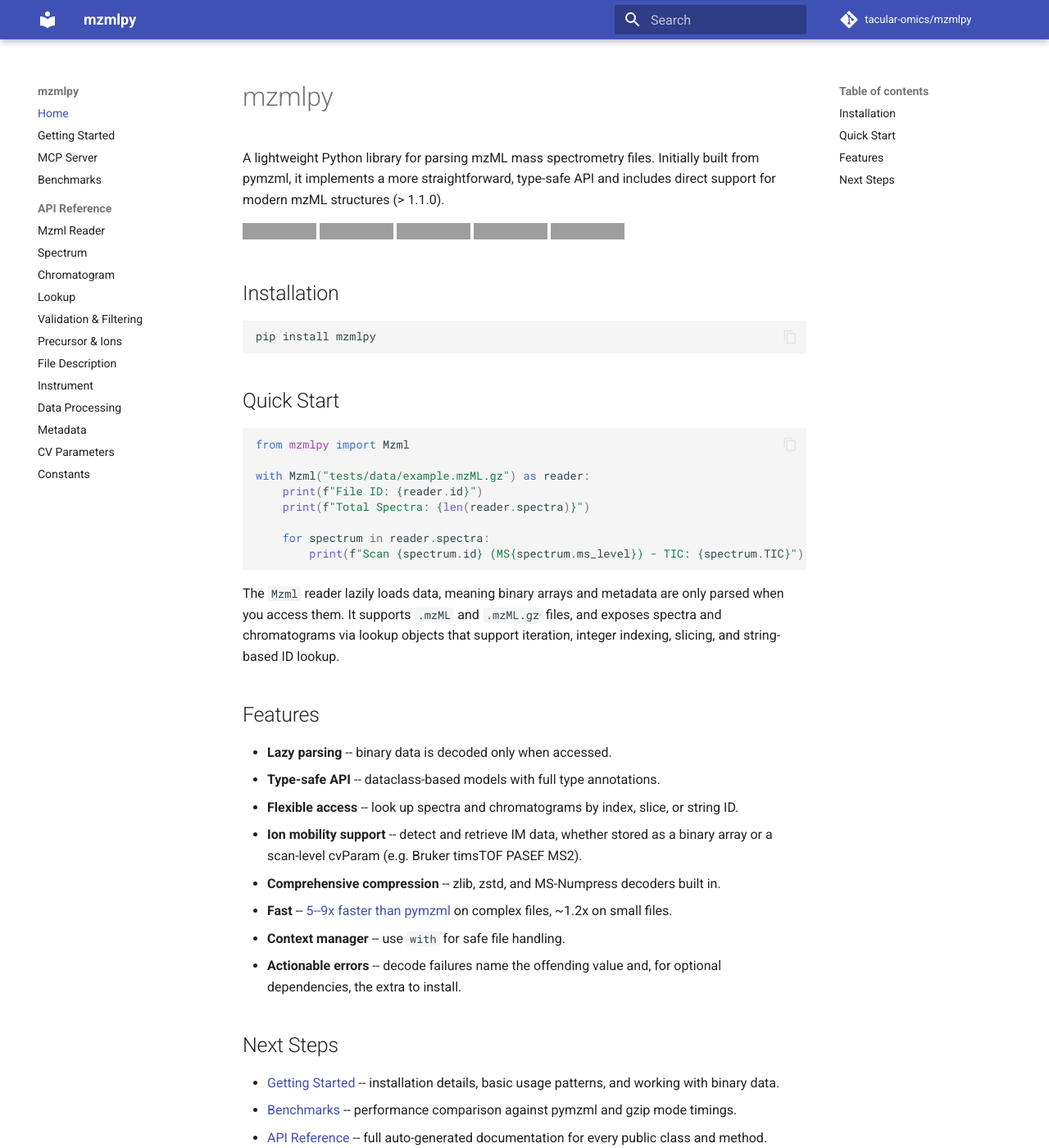
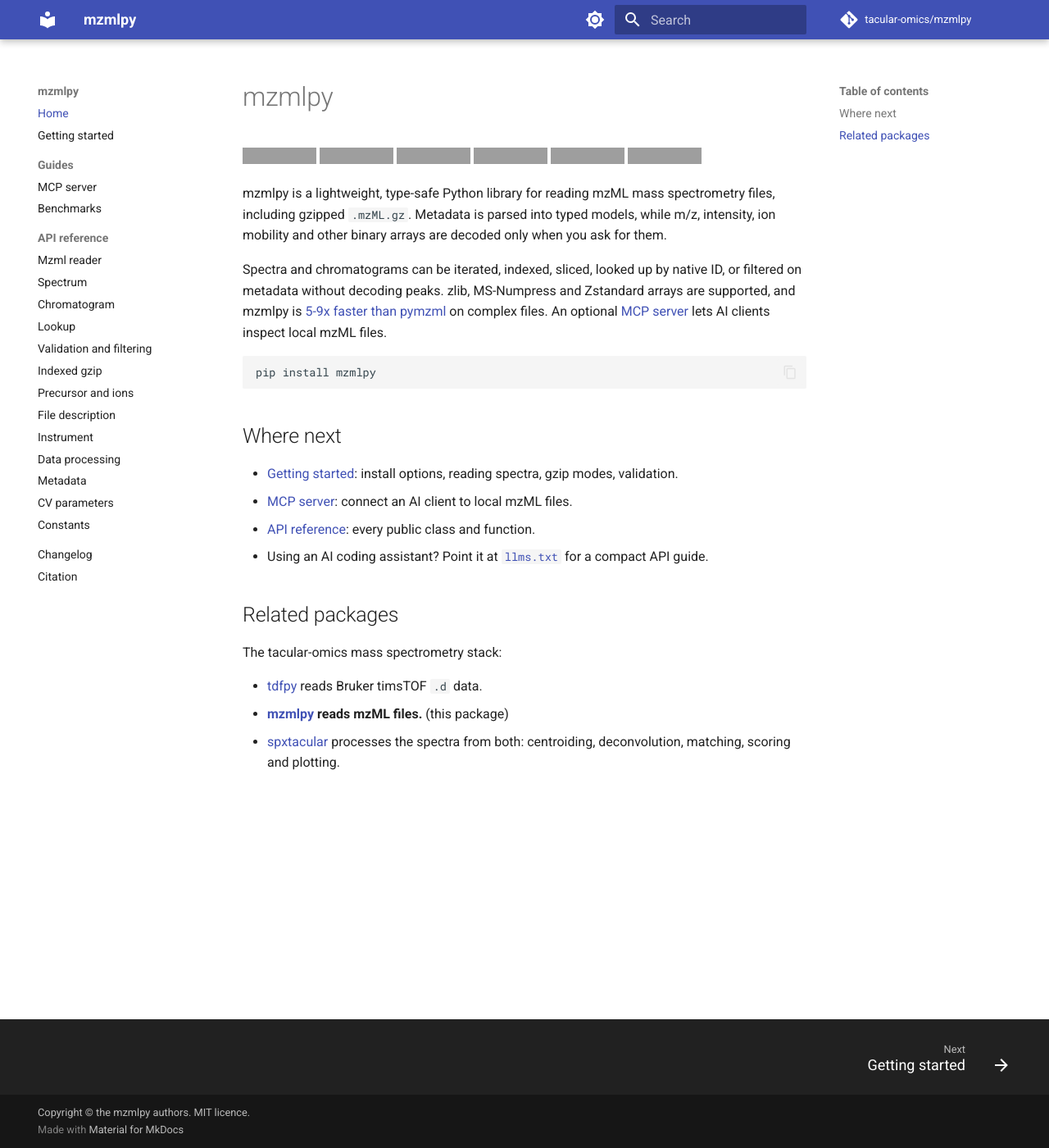
Before and after one commit to tacular-omics/mzmlpy, an MkDocs documentation site: the page built from docs/index.md, in a window 1280 px wide and 1400 px high. Shown: the whole window at 82% size. Built offline with MkDocs 1.6.1 and Material for MkDocs 9.7.7, drawn with Linux system fonts in a browser that asks for light colours; comment, search, counter and statistics services are not loaded; some of the changed text lies outside the part shown; grey boxes are pictures that could not be loaded.

Commit message:
docs: align site with shared tacular-omics spec
- mkdocs.yml: palette with dark mode, footer/search features, strict link validation,
  site_url/edit_uri/copyright, Guides/Changelog/Citation nav
- index: short pitch, Where next, Related packages; fix CI badge (ci.yml)
- getting-started: Python 3.12+, uv add, table of all extras
- api: document write_indexed_gzip, is_embedded_indexed_gzip,
  IndexedGzipWriteResult, AccessStrategy
- mcp: drop hard-coded version, name spxtacular as the processing package
- benchmarks: state they were measured with 0.4.0 (April 2026)
- citation page with concept DOI and BibTeX from CITATION.cff

Co-Authored-By: Claude Opus 5.5 (1M context) <noreply@anthropic.com>

````diff
--- a/docs/index.md
+++ b/docs/index.md
@@ -1,49 +1,37 @@
 # mzmlpy
 
-A lightweight Python library for parsing mzML mass spectrometry files. Initially built from pymzml, it implements a more straightforward, type-safe API and includes direct support for modern mzML structures (> 1.1.0).
-
-[![Python package](https://github.com/tacular-omics/mzmlpy/actions/workflows/python-package.yml/badge.svg)](https://github.com/tacular-omics/mzmlpy/actions/workflows/python-package.yml)
+[![CI](https://github.com/tacular-omics/mzmlpy/actions/workflows/ci.yml/badge.svg)](https://github.com/tacular-omics/mzmlpy/actions/workflows/ci.yml)
 [![codecov](https://codecov.io/github/tacular-omics/mzmlpy/graph/badge.svg?token=1CTVZVFXF7)](https://codecov.io/github/tacular-omics/mzmlpy)
 [![PyPI version](https://badge.fury.io/py/mzmlpy.svg)](https://badge.fury.io/py/mzmlpy)
+[![DOI](https://zenodo.org/badge/DOI/10.5281/zenodo.21960079.svg)](https://doi.org/10.5281/zenodo.21960079)
 [![Python 3.12+](https://img.shields.io/badge/python-3.12+-blue.svg)](https://www.python.org/downloads/)
 [![License: MIT](https://img.shields.io/badge/License-MIT-g.svg)](https://opensource.org/licenses/MIT)
 
-## Installation
+mzmlpy is a lightweight, type-safe Python library for reading mzML mass spectrometry files,
+including gzipped `.mzML.gz`. Metadata is parsed into typed models, while m/z, intensity, ion
+mobility and other binary arrays are decoded only when you ask for them.
+
+Spectra and chromatograms can be iterated, indexed, sliced, looked up by native ID, or filtered
+on metadata without decoding peaks. zlib, MS-Numpress and Zstandard arrays are supported, and
+mzmlpy is [5-9x faster than pymzml](benchmarks.md) on complex files. An optional
+[MCP server](mcp.md) lets AI clients inspect local mzML files.
 
 ```bash
 pip install mzmlpy
 ```
 
-## Quick Start
+## Where next
 
-```python
-from mzmlpy import Mzml
+- [Getting started](getting-started.md): install options, reading spectra, gzip modes, validation.
+- [MCP server](mcp.md): connect an AI client to local mzML files.
+- [API reference](api/mzml.md): every public class and function.
+- Using an AI coding assistant? Point it at
+  [`llms.txt`](https://github.com/tacular-omics/mzmlpy/blob/main/llms.txt) for a compact API guide.
 
-with Mzml("tests/data/example.mzML.gz") as reader:
-    print(f"File ID: {reader.id}")
-    print(f"Total Spectra: {len(reader.spectra)}")
+## Related packages
 
-    for spectrum in reader.spectra:
-        print(f"Scan {spectrum.id} (MS{spectrum.ms_level}) - TIC: {spectrum.TIC}")
-```
+The tacular-omics mass spectrometry stack:
 
-The `Mzml` reader lazily loads data, meaning binary arrays and metadata are only parsed when you access them. It supports `.mzML` and `.mzML.gz` files, and exposes spectra and chromatograms via lookup objects that support iteration, integer indexing, slicing, and string-based ID lookup.
-
-## Features
-
-- **Lazy parsing** -- binary data is decoded only when accessed.
-- **Type-safe API** -- dataclass-based models with full type annotations.
-- **Flexible access** -- look up spectra and chromatograms by index, slice, or string ID.
-- **Ion mobility support** -- detect and retrieve IM data, whether stored as a binary array or a scan-level cvParam (e.g. Bruker timsTOF PASEF MS2).
-- **Comprehensive compression** -- zlib, zstd, and MS-Numpress decoders built in.
-- **Fast** -- [5--9x faster than pymzml](benchmarks.md) on complex files, ~1.2x on small files.
-- **Context manager** -- use `with` for safe file handling.
-- **Actionable errors** -- decode failures name the offending value and, for optional dependencies, the extra to install.
-
-## Next Steps
-
-- [Getting Started](getting-started.md) -- installation details, basic usage patterns, and working with binary data.
-- [Benchmarks](benchmarks.md) -- performance comparison against pymzml and gzip mode timings.
-- [API Reference](api/mzml.md) -- full auto-generated documentation for every public class and method.
-
-Using an AI coding assistant? Point it at [`llms.txt`](https://github.com/tacular-omics/mzmlpy/blob/main/llms.txt) in the repository root for a compact, accurate API guide.
+- [tdfpy](https://tacular-omics.github.io/tdfpy/) reads Bruker timsTOF `.d` data.
+- **[mzmlpy](https://tacular-omics.github.io/mzmlpy/) reads mzML files.** (this package)
+- [spxtacular](https://tacular-omics.github.io/spxtacular/) processes the spectra from both: centroiding, deconvolution, matching, scoring and plotting.
--- a/mkdocs.yml
+++ b/mkdocs.yml
@@ -1,33 +1,64 @@
 site_name: mzmlpy
 site_description: A lightweight Python library for parsing mzML mass spectrometry files.
+site_url: https://tacular-omics.github.io/mzmlpy/
 repo_url: https://github.com/tacular-omics/mzmlpy
 repo_name: tacular-omics/mzmlpy
+edit_uri: edit/main/docs/
+copyright: Copyright &copy; the mzmlpy authors. MIT licence.
+
 theme:
   name: material
+  palette:
+    - media: "(prefers-color-scheme: light)"
+      scheme: default
+      primary: indigo
+      accent: indigo
+      toggle:
+        icon: material/brightness-7
+        name: Switch to dark mode
+    - media: "(prefers-color-scheme: dark)"
+      scheme: slate
+      primary: indigo
+      accent: indigo
+      toggle:
+        icon: material/brightness-4
+        name: Switch to light mode
   features:
     - navigation.sections
     - navigation.top
+    - navigation.footer
     - content.code.copy
     - search.highlight
+    - search.suggest
 
 nav:
   - Home: index.md
-  - Getting Started: getting-started.md
-  - MCP Server: mcp.md
-  - Benchmarks: benchmarks.md
-  - API Reference:
-    - Mzml Reader: api/mzml.md
+  - Getting started: getting-started.md
+  - Guides:
+    - MCP server: mcp.md
+    - Benchmarks: benchmarks.md
+  - API reference:
+    - Mzml reader: api/mzml.md
     - Spectrum: api/spectrum.md
     - Chromatogram: api/chromatogram.md
     - Lookup: api/lookup.md
-    - Validation & Filtering: api/validation.md
-    - Precursor & Ions: api/precursor.md
-    - File Description: api/file-description.md
+    - Validation and filtering: api/validation.md
+    - Indexed gzip: api/indexed-gzip.md
+    - Precursor and ions: api/precursor.md
+    - File description: api/file-description.md
     - Instrument: api/instrument.md
-    - Data Processing: api/data-processing.md
+    - Data processing: api/data-processing.md
     - Metadata: api/metadata.md
-    - CV Parameters: api/params.md
+    - CV parameters: api/params.md
     - Constants: api/constants.md
+  - Changelog: https://github.com/tacular-omics/mzmlpy/blob/main/CHANGELOG.md
+  - Citation: citation.md
+
+validation:
+  omitted_files: warn
+  absolute_links: warn
+  unrecognized_links: warn
+  anchors: warn
 
 plugins:
   - search
@@ -50,6 +81,12 @@ plugins:
             signature_crossrefs: true
 
 markdown_extensions:
-  - pymdownx.highlight
+  - admonition
+  - pymdownx.details
+  - pymdownx.highlight:
+      anchor_linenums: true
+  - pymdownx.inlinehilite
   - pymdownx.superfences
-  - admonition
+  - md_in_html
+  - toc:
+      permalink: true
````
Also changed, not shown: docs/api/indexed-gzip.md (added, +16 -0 lines), docs/benchmarks.md (+8 -2 lines), docs/citation.md (added, +26 -0 lines), docs/getting-started.md (+15 -6 lines), docs/mcp.md (+5 -4 lines).
